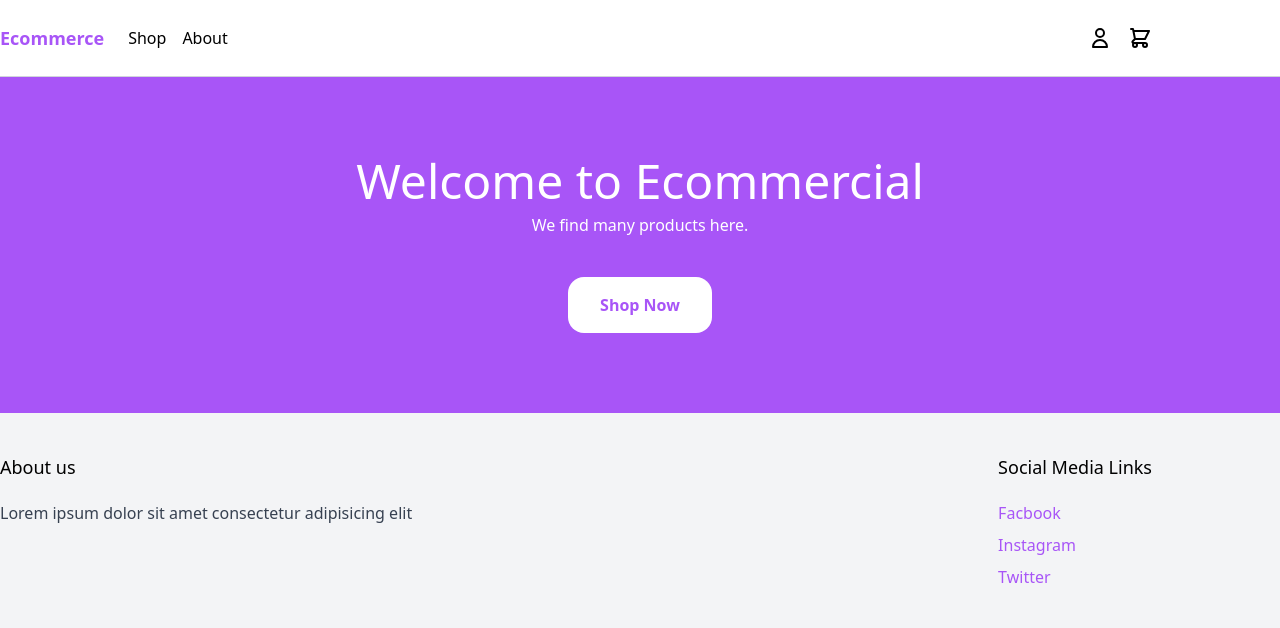
After one commit to Ahmed-Abdelgawad-Dev/DigiStore, a Django app: template Ecommerce/core/templates/core/footer.html in a window 1280 px wide. The commit adds this page. Shown: the top 628 px of the page. Run offline with Django 4.2, Linux system fonts and the light colour scheme; the template is opened without the code that fills it, so the values that code supplies are empty; some libraries are stand-ins or nearby versions.

Commit message:
refactoring base.html

```diff
--- a/Ecommerce/Ecommerce/settings.py
+++ b/Ecommerce/Ecommerce/settings.py
@@ -38,6 +38,7 @@ INSTALLED_APPS = [
     'django.contrib.messages',
     'django.contrib.staticfiles',
     'core',
+
     'tailwind',
     'theme',
     'django_browser_reload',
@@ -59,8 +60,8 @@ ROOT_URLCONF = 'Ecommerce.urls'
 TEMPLATES = [
     {
         'BACKEND': 'django.template.backends.django.DjangoTemplates',
-        'DIRS': [],
-        # 'DIRS': [BASE_DIR / 'templates'],
+        # 'DIRS': [],
+        'DIRS': [BASE_DIR / 'templates'],
         'APP_DIRS': True,
         'OPTIONS': {
             'context_processors': [
--- a/Ecommerce/core/templates/core/base.html
+++ b/Ecommerce/core/templates/core/base.html
@@ -12,6 +12,7 @@
   </head>
 
   <body>
+    {% comment %} {% block nav %} {% endblock %} {% endcomment %}
     <nav class="border-b border-gray-300">
       <div
         class="max-w-6xl max-auto py-2 px-6 xl:px-0 flex items-center justify-between"
@@ -61,9 +62,24 @@
         </div>
       </div>
     </nav>
-
-    <main>{% block header %} {% endblock header %}</main>
-
+    <main>
+      {% comment %} {% block content %} {% endblock %} {% endcomment %}
+      <header class="bg-purple-500">
+        <div class="py-10 px-6 lg:py-20">
+          <div class="max-w-3xl mx-auto text-center">
+            <p class="text-white mb-2 text-3xl lg:text-5xl">
+              Welcome to Ecommercial
+            </p>
+            <p class="mb-10 text-white">We find many products here.</p>
+            <a
+              href=""
+              class="inline-block px-8 py-4 font-semibold rounded-2xl text-purple-500 bg-white hover:bg-gray-200"
+              >Shop Now</a
+            >
+          </div>
+        </div>
+      </header>
+      {% comment %} {% block footer %}{% endblock %} {% endcomment %}
       <footer class="bg-gray-100">
         <div
           class="max-w-6xl max-auto py-10 px-6 xl:px-0 md:flex justify-between"
@@ -96,5 +112,6 @@
           </div>
         </div>
       </footer>
+    </main>
   </body>
 </html>
--- /dev/null
+++ b/Ecommerce/core/templates/core/footer.html
@@ -0,0 +1,28 @@
+{% extends 'base.html' %} {% block footer %}
+<footer class="bg-gray-100">
+  <div class="max-w-6xl max-auto py-10 px-6 xl:px-0 md:flex justify-between">
+    <div class="footer-left mb-12 md:mb-0">
+      <h2 class="mb-5 text-lg">About us</h2>
+      <p class="text-gray-700">
+        Lorem ipsum dolor sit amet consectetur adipisicing elit
+      </p>
+    </div>
+    <div class="footer-right mb-12 md:mb-0">
+      <h2 class="mb-5 text-lg">Social Media Links</h2>
+      <ul class="space-y-2">
+        <li>
+          <a href="#" class="text-purple-500 hover:text-purple-800">Facbook</a>
+        </li>
+        <li>
+          <a href="#" class="text-purple-500 hover:text-purple-800"
+            >Instagram</a
+          >
+        </li>
+        <li>
+          <a href="#" class="text-purple-500 hover:text-purple-800">Twitter</a>
+        </li>
+      </ul>
+    </div>
+  </div>
+</footer>
+{% endblock %}
--- a/Ecommerce/core/templates/core/frontpage.html
+++ b/Ecommerce/core/templates/core/frontpage.html
@@ -1,4 +1,4 @@
-{% extends "base.html" %} {% block header %}
+{% extends 'base.html' %} {% block content %}
 <header class="bg-purple-500">
   <div class="py-10 px-6 lg:py-20">
     <div class="max-w-3xl mx-auto text-center">
@@ -12,4 +12,4 @@
     </div>
   </div>
 </header>
-{% endblock header %}
+{% endblock %}
```
Also changed, not shown: Ecommerce/core/templates/core/nav.html (added, +51 -0 lines). Lines whose indentation alone changed are shown as unchanged.
